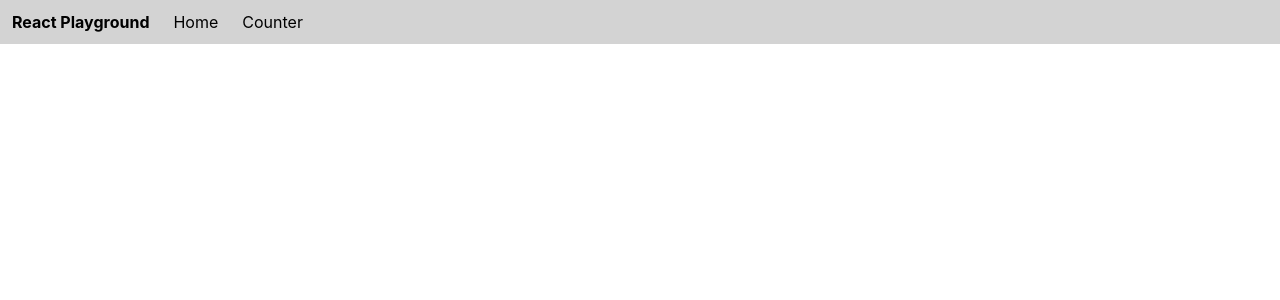
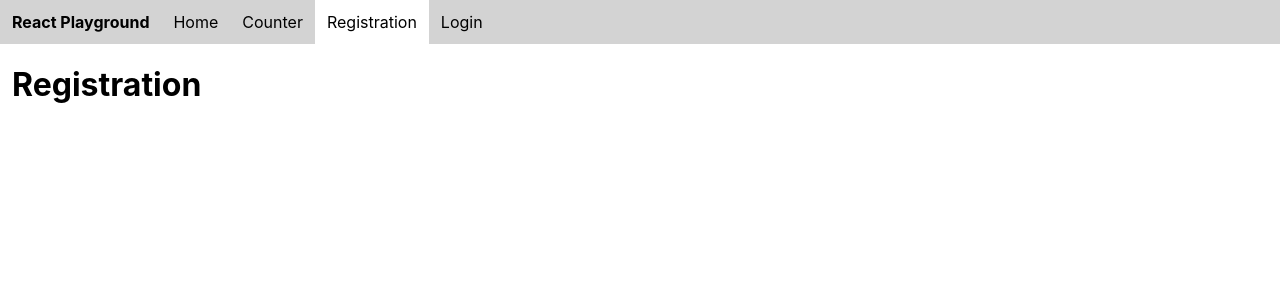
Before and after one commit to kobalazs/react-and-redux-playground, a React (Create React App) app: page /registration in a window 1280 px wide. Shown: the top 300 px of the page. Built offline with nearby package versions, Linux system fonts and the light colour scheme.

Commit message:
Add Registration, Login & NotFound components

```diff
--- a/src/App.js
+++ b/src/App.js
@@ -1,13 +1,17 @@
 import React from 'react';
-import './App.css';
 import {
   BrowserRouter as Router,
   Switch,
   Route,
   NavLink
 } from 'react-router-dom';
+
+import './App.css';
 import Home from './features/common/Home';
 import Counter from './features/counter/Counter';
+import Registration from './features/user/Registration';
+import Login from './features/user/Login';
+import NotFound from './features/common/NotFound';
 
 export default function App() {
   return (
@@ -16,6 +20,8 @@
         <strong>React Playground</strong>
         <NavLink to="/" activeClassName="active" exact>Home</NavLink>
         <NavLink to="/counter" activeClassName="active">Counter</NavLink>
+        <NavLink to="/registration" activeClassName="active">Registration</NavLink>
+        <NavLink to="/login" activeClassName="active">Login</NavLink>
       </nav>
       <div className="container">
         <Switch>
@@ -25,6 +31,15 @@
           <Route path="/counter">
             <Counter />
           </Route>
+          <Route path="/registration">
+            <Registration />
+          </Route>
+          <Route path="/login">
+            <Login />
+          </Route>
+          <Route path="*">
+            <NotFound />
+          </Route>
         </Switch>
       </div>
     </Router>
--- /dev/null
+++ b/src/features/common/NotFound.js
@@ -0,0 +1,7 @@
+import React from 'react';
+
+export default function NotFound() {
+  return (
+    <h1>Not Found</h1>
+  );
+}
--- /dev/null
+++ b/src/features/user/Login.js
@@ -0,0 +1,7 @@
+import React from 'react';
+
+export default function Login() {
+  return (
+    <h1>Login</h1>
+  );
+}
--- /dev/null
+++ b/src/features/user/Registration.js
@@ -0,0 +1,7 @@
+import React from 'react';
+
+export default function Registration() {
+  return (
+    <h1>Registration</h1>
+  );
+}
```
